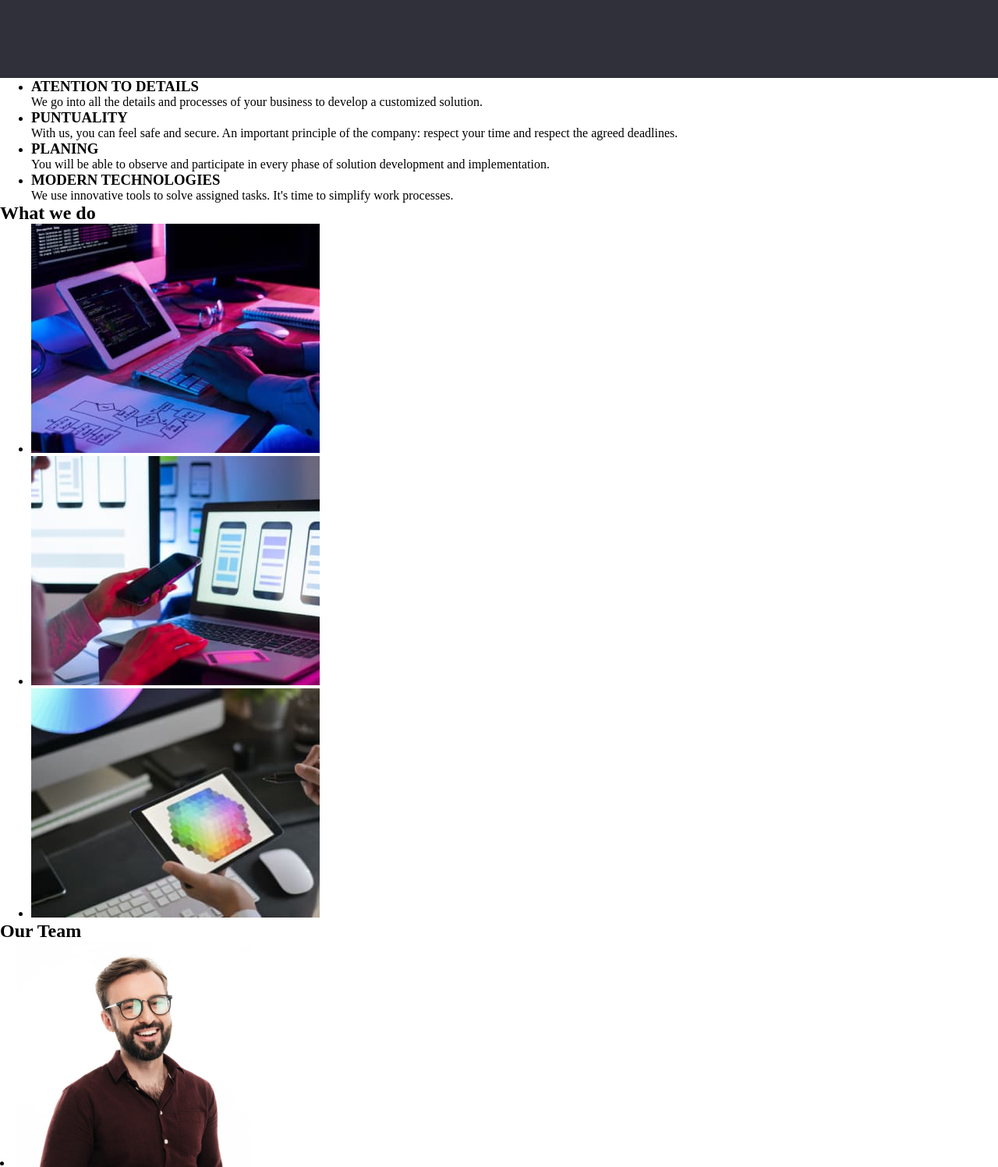
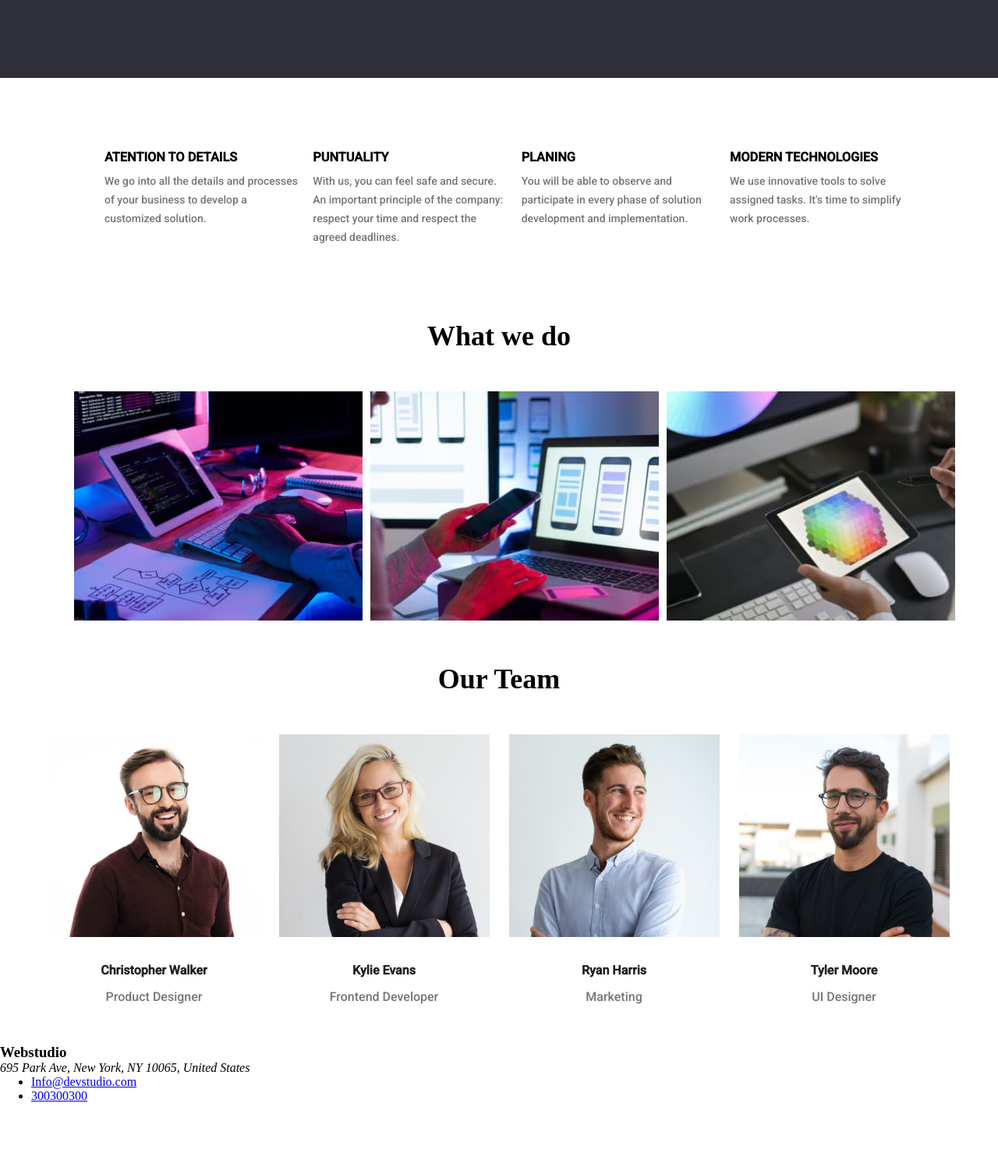
Before and after one commit to barajas777/tarea-proyecto-go-it, a plain HTML site: page index.html in a window 1280 px wide. Shown: the part 580-2077 px from the top of the page at 78% size. After the commit the page ends 1995 px from the top, so only its background shows below. Drawn offline with Linux system fonts and the light colour scheme.

Commit message:
se acomodo parte de la estructura en css

```diff
--- a/css/styles.css
+++ b/css/styles.css
@@ -16,10 +16,12 @@ header {
   color: #2196f3;
   font-family: "Raleway", sans-serif;
   display: flex;
-  align-items: center;
+  align-self:auto;
   justify-content: space-around;
   font-weight: 700;
   font-size: 26px;
+  line-height: 31px;
+
 }
 .content {
   justify-content: center;
@@ -27,7 +29,16 @@ header {
   display: flex;
   justify-content: space-around;
   font-family: "Roboto", sans-serif;
+  font-size: 14px;
+  line-height: 16.41px;
+  letter-spacing: 2%;
+  line-height: 31px;
 }
+
+.content a{
+  margin-right: 60px;
+}
+
 
 .content a {
   text-decoration: none;
@@ -43,21 +54,23 @@ header {
   color: #2196f3;
 }
 
-.nav-contact {
+.nav-dates {
   justify-content: flex-end;
   list-style: none;
   display: flex;
   justify-content: space-around;
   font-family: "Roboto", sans-serif;
+  font-size: 14px;
+  line-height: 16.41px;
+  letter-spacing: 2%;
 }
-.nav-contact a {
+.nav-dates a {
   text-decoration: none;
-  color: #212121;
-
+  color: #757575;
   margin-left: 53px;
 }
 
-.nav-contact a:hover {
+.nav-dates a:hover {
   color: #2196f3;
 }
 
@@ -93,8 +106,87 @@ text-align: center;
     border-radius: 4px;
     border: 0px;
     font-family: "Roboto", sans-serif;
-font-weight: 550;
-font-size: 16px;
-letter-spacing: 1px;
-margin-top: 35px;
+    font-size: 16px;
+    letter-spacing: 1px;
+    margin-top: 35px;
+    font-weight: 550;
 }
+
+/*parte del texto*/
+
+.info {
+  list-style: none;
+  display: flex;
+  flex-direction: row;
+  justify-content: space-between;
+  margin: 94px;
+  font-family: "Roboto", sans-serif;
+  letter-spacing: 30%;
+  font-size: 14px;
+  line-height: 16.41px;
+}
+
+.info p {
+  list-style: none;
+  font-size: 14px;
+  line-height: 24px;
+  letter-spacing: 3%;
+  color: #757575;
+  margin-top: 9.41px;
+  width: 250px;
+}
+
+.container {
+  display: flex;
+  font-size: 36px;
+  line-height: 42.19px;
+  letter-spacing: 3%;
+  justify-content: center;
+}
+
+.img-container {
+  list-style: none;
+  display: flex;
+  flex-direction: row;
+  justify-content:space-around;
+  margin: 50px;
+}
+
+/*info the group*/
+
+.equipment {
+  display: flex;
+  font-size: 36px;
+  line-height: 42.19px;
+  letter-spacing: 3%;
+  justify-content: center;
+}
+
+.group {
+  font-family: "Roboto", sans-serif;
+  list-style: none;
+  display: flex;
+  flex-direction: row;
+  justify-content: space-around;
+  margin: 50px;
+}
+
+.group h3 {
+  display: flex;
+  justify-content: space-around;
+  font-size: 16px;
+  line-height: 18.75px;
+  letter-spacing: 3%;
+  color: #212121;
+  margin: 15px;
+  margin-top: 30px;
+}
+
+.group p {
+  display: flex;
+  justify-content: space-around;
+  font-size: 16px;
+  line-height: 18.75px;
+  letter-spacing: 3%;
+  color: #757575;
+}
--- a/index.html
+++ b/index.html
@@ -13,7 +13,7 @@
       <div>
         <ul class="content">
           <li>
-            <a class="link current" href="./portafolio.html">estudio</a>
+            <a class="link" href="./portafolio.html">estudio</a>
           </li>
           <li>
             <a class="link" href="./index.html">portafolio</a>
@@ -24,7 +24,7 @@
         </ul>
       </div>
       <div>
-        <ul class="nav-contact">
+        <ul class="nav-dates">
           <li><a href="mailto:Info@devstudio.com">Info@devstudio.com</a></li>
           <li><a href="tel:300300300">300300300</a></li>
         </ul>
@@ -36,14 +36,14 @@
         <button class="button">Reques Our Service</button>
       </section>
       <section>
-        <ul>
+        <ul class="info">
           <li>
             <h3>ATENTION TO DETAILS</h3>
-          </li>
           <p>
             We go into all the details and processes of your business to develop
             a customized solution.
           </p>
+          </li>
           <li>
             <h3>PUNTUALITY</h3>
             <p>
@@ -67,9 +67,9 @@
           </li>
         </ul>
       </section>
-      <section>
-        <h2>What we do</h2>
-        <ul class="img-container work">
+      <section >
+        <h2 class="container">What we do</h2>
+        <ul class="img-container">
           <li>
             <img src="./img/purple (1).jpg" alt="imagen 1" />
           </li>
@@ -82,27 +82,29 @@
         </ul>
       </section>
       <section>
-        <h2>Our Team</h2>
+        <h2 class="equipment">Our Team</h2>
+        <div class="group">
         <li>
-          <img src="./img/coffee (1).jpg" alt="imagen 1" width="300px" />
+          <img src="./img/coffee (1).jpg" alt="imagen 1" width="270px" />
           <h3>Christopher Walker</h3>
           <p>Product Designer</p>
         </li>
         <li>
-          <img src="./img/miss (1).jpg" alt="imagen 2" width="300px" />
+          <img src="./img/miss (1).jpg" alt="imagen 2" width="270px" />
           <h3>Kylie Evans</h3>
           <p>Frontend Developer</p>
         </li>
         <li>
-          <img src="./img/white (1).jpg" alt="imagen 3" width="300px" />
+          <img src="./img/white (1).jpg" alt="imagen 3" width="270px" />
           <h3>Ryan Harris</h3>
           <p>Marketing</p>
         </li>
         <li>
-          <img src="./img/black (1).jpg" alt="imagen 4" width="300px" />
+          <img src="./img/black (1).jpg" alt="imagen 4" width="270px" />
           <h3>Tyler Moore</h3>
           <p>UI Designer</p>
         </li>
+      </div>
       </section>
     </main>
     <footer>
```
